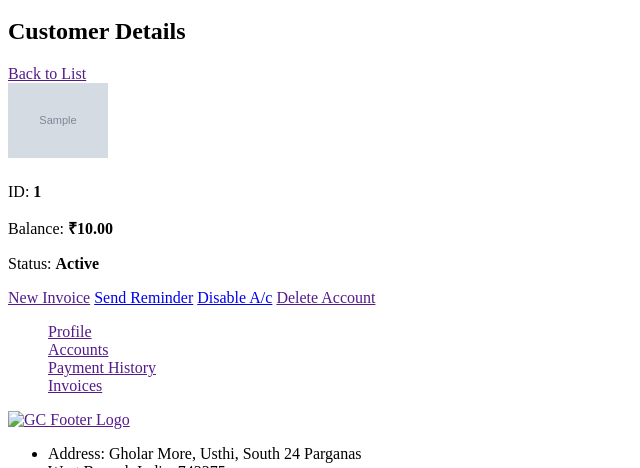
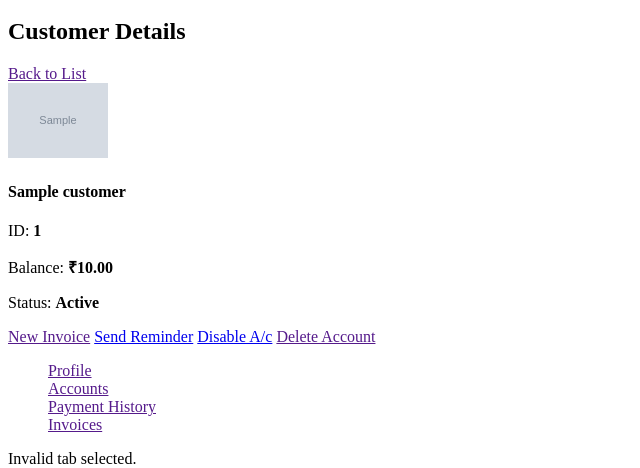
Before and after one commit to sakilmahmud/shielderp, a PHP site: template application/views/admin/customers/show.php in a window 1280 px wide. Shown: the part 366-834 px from the top of the page, without its empty margins (0-640 px from the left). Run offline with PHP 8.4, Linux system fonts and the light colour scheme; the template is opened without the code that fills it: most values are stand-ins (such as "Sample title", 1, 10 or a date in 2020); grey boxes marked "Sample" are stand-in pictures; data that the repository does not hold is empty; some libraries are stand-ins or nearby versions.

Commit message:
made some update for profile

```diff
--- a/application/views/admin/customers/show.php
+++ b/application/views/admin/customers/show.php
@@ -13,17 +13,33 @@
                 <div class="col-md-3">
                     <div class="card text-center">
                         <div class="card-body">
-                            <img src="<?= $customer['photo'] ?? base_url('assets/img/default-user.png') ?>" class="img-fluid rounded-circle mb-3" width="100">
-                            <h4><?= esc($customer['customer_name']) ?></h4>
-                            <p>ID: <strong><?= $customer['id'] ?></strong></p>
-                            <p>Balance: <strong>₹<?= number_format($customer['balance'] ?? 0, 2) ?></strong></p>
-                            <p>Status: <strong class="text-success">Active</strong></p>
+                            <img src="<?= !empty($customer['photo']) ? $customer['photo'] : base_url('assets/img/default-user.png') ?>" class="img-fluid rounded-circle mb-3" width="100" alt="Customer Photo">
+
+                            <h4><?= !empty($customer['customer_name']) ? $customer['customer_name'] : 'Unnamed' ?></h4>
+
+                            <?php if (!empty($customer['id'])): ?>
+                                <p>ID: <strong><?= $customer['id'] ?></strong></p>
+                            <?php endif; ?>
+
+                            <p>Balance:
+                                <strong>
+                                    ₹<?= isset($customer['balance']) ? number_format($customer['balance'], 2) : '0.00' ?>
+                                </strong>
+                            </p>
+
+                            <p>Status:
+                                <strong class="<?= isset($customer['status']) && $customer['status'] == 'inactive' ? 'text-danger' : 'text-success' ?>">
+                                    <?= isset($customer['status']) ? ucfirst($customer['status']) : 'Active' ?>
+                                </strong>
+                            </p>
 
                             <div class="d-grid gap-2 mt-4">
-                                <a href="<?= base_url("admin/invoices/create?customer_id=" . $customer['id']) ?>" class="btn btn-primary">New Invoice</a>
-                                <a href="#" class="btn btn-warning">Send Reminder</a>
-                                <a href="#" class="btn btn-secondary">Disable A/c</a>
-                                <a href="<?= base_url("admin/customers/delete/" . $customer['id']) ?>" class="btn btn-danger" onclick="return confirm('Delete this account?')">Delete Account</a>
+                                <?php if (!empty($customer['id'])): ?>
+                                    <a href="<?= base_url("admin/invoices/create?customer_id=" . $customer['id']) ?>" class="btn btn-primary">New Invoice</a>
+                                    <a href="#" class="btn btn-warning">Send Reminder</a>
+                                    <a href="#" class="btn btn-secondary">Disable A/c</a>
+                                    <a href="<?= base_url("admin/customers/delete/" . $customer['id']) ?>" class="btn btn-danger" onclick="return confirm('Delete this account?')">Delete Account</a>
+                                <?php endif; ?>
                             </div>
                         </div>
                     </div>
@@ -50,7 +66,13 @@
                     <!-- Tab Content -->
                     <div class="card">
                         <div class="card-body">
-                            <?php $this->load->view("admin/customers/tabs/{$tab}"); ?>
+                            <?php
+                            if (!empty($tab) && in_array($tab, ['profile', 'accounts', 'payments', 'invoices'])) {
+                                $this->load->view("admin/customers/tabs/{$tab}");
+                            } else {
+                                echo '<div class="alert alert-warning">Invalid tab selected.</div>';
+                            }
+                            ?>
                         </div>
                     </div>
                 </div>
--- a/application/views/admin/customers/tab/profile.php
+++ /dev/null
@@ -1,5 +0,0 @@
-<h5>Contact Information</h5>
-<p><strong>Phone:</strong> <?= esc($customer['phone']) ?></p>
-<p><strong>Email:</strong> <?= esc($customer['email']) ?></p>
-<p><strong>GST No.:</strong> <?= esc($customer['gst_number']) ?></p>
-<p><strong>Address:</strong> <?= esc($customer['address']) ?></p>
--- /dev/null
+++ b/application/views/admin/customers/tabs/profile.php
@@ -0,0 +1,5 @@
+<h5>Contact Information</h5>
+<p><strong>Phone:</strong> <?= $customer['phone'] ?></p>
+<p><strong>Email:</strong> <?= $customer['email'] ?></p>
+<p><strong>GST No.:</strong> <?= $customer['gst_number'] ?></p>
+<p><strong>Address:</strong> <?= $customer['address'] ?></p>
```
Also changed, not shown: application/views/admin/customers/tabs/accounts.php (renamed from application/views/admin/customers/tab/accounts.php), application/views/admin/customers/tabs/invoices.php (renamed from application/views/admin/customers/tab/invoices.php), application/views/admin/customers/tabs/payments.php (renamed from application/views/admin/customers/tab/payments.php).
